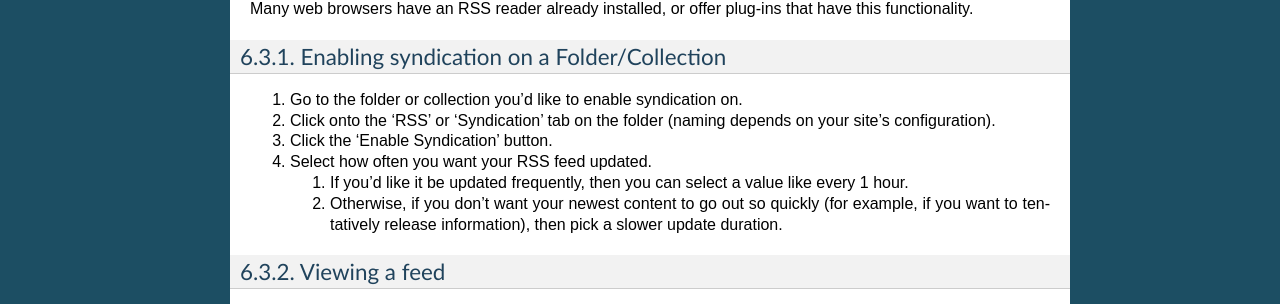
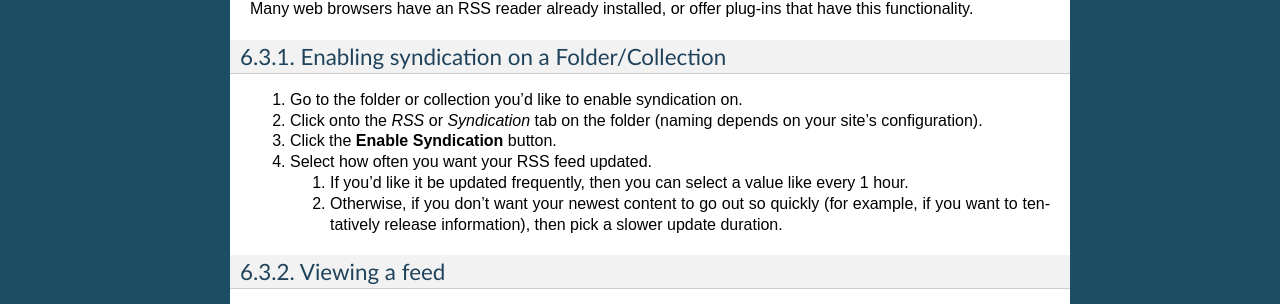
Before and after one commit to jcu-eresearch/plone-user-doc, a Sphinx documentation site: the page built from source/collaboration.rst, in a window 1280 px wide. Shown: the part 1402-1706 px from the top of the page. Built offline with Sphinx 7.4.7, drawn with Linux system fonts in a browser that asks for light colours.

Commit message:
minor formatting changes

```diff
--- a/source/collaboration.rst
+++ b/source/collaboration.rst
@@ -65,9 +65,9 @@ Enabling syndication on a Folder/Collection
 -------------------------------------------
 
 1. Go to the folder or collection you'd like to enable syndication on.
-2. Click onto the 'RSS' or 'Syndication' tab on the folder (naming depends on
+2. Click onto the *RSS* or *Syndication* tab on the folder (naming depends on
    your site's configuration).
-3. Click the 'Enable Syndication' button.
+3. Click the **Enable Syndication** button.
 4. Select how often you want your RSS feed updated.
 
    1. If you'd like it be updated frequently, then you can select a value like
--- a/source/overview.rst
+++ b/source/overview.rst
@@ -19,7 +19,7 @@ upload files and annotate them with comments between users.
 
 
 Site Layout: An Introduction
-=================================
+============================
 .. Details about how the site is laid out and what features are available.
 
 **Top navigation tabs**
```
Also changed, not shown: other parts of source/collaboration.rst (+1 -1 lines), source/basic.rst (+8 -7 lines).
